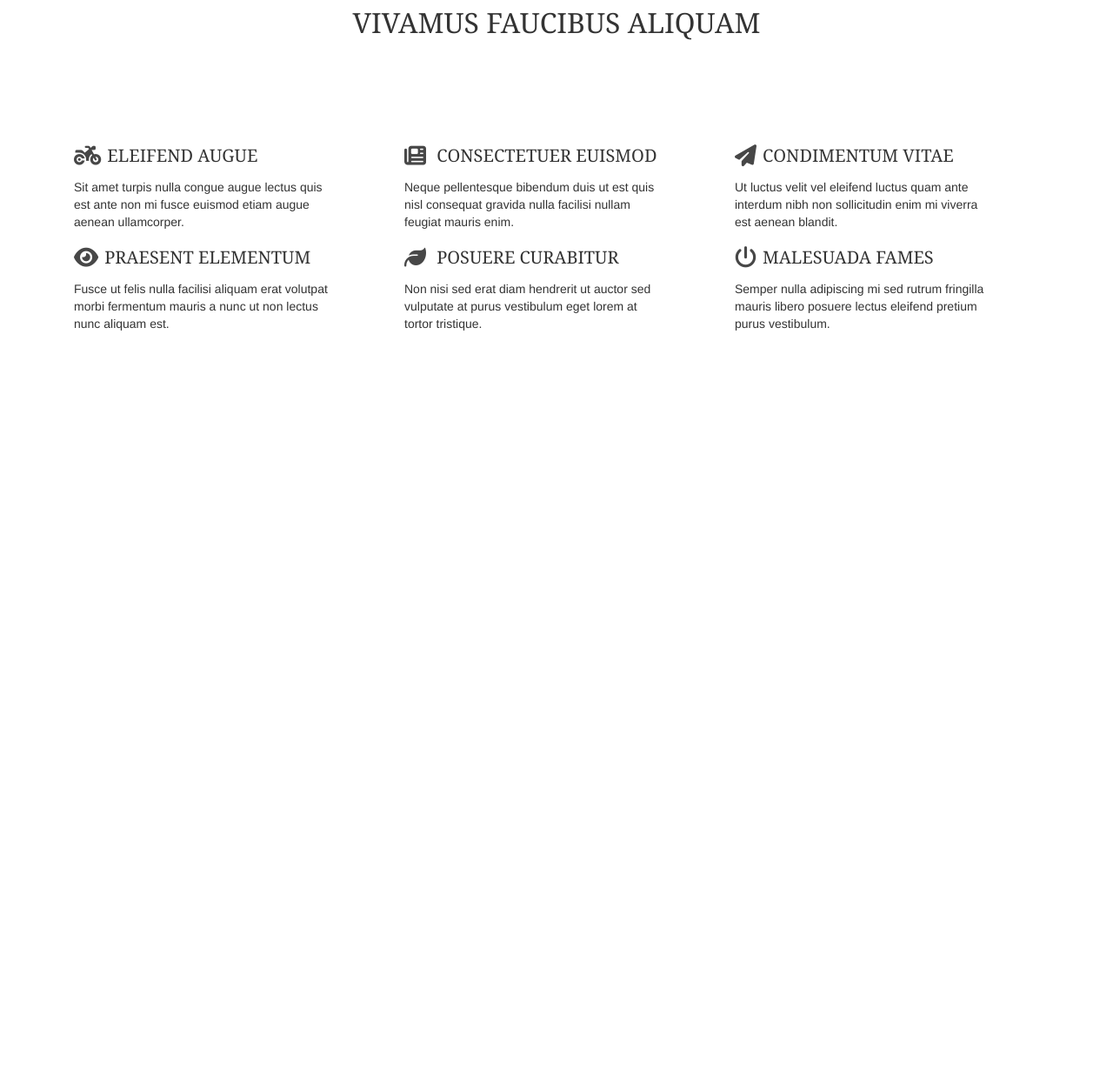
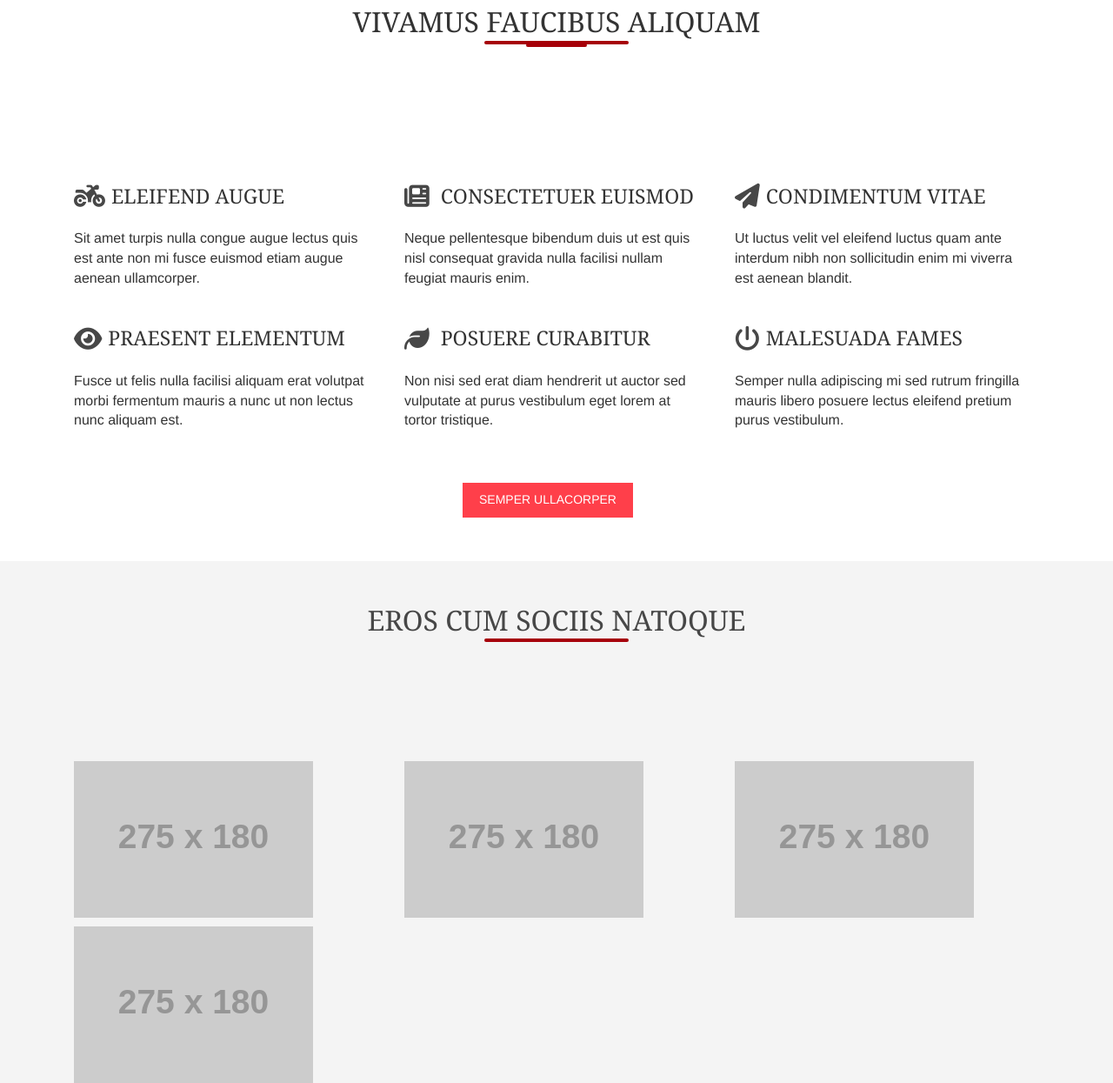
Before and after one commit to syrmonsters/gleblu, a plain HTML site: page index.html in a window 1280 px wide. Shown: the part 1051-2296 px from the top of the page at 87% size. Before the commit the page ends 1443 px from the top, so only its background shows below. Drawn offline with nearby package versions, Linux system fonts and the light colour scheme; placeholder pictures from the web are drawn by us.

Commit message:
Add files via upload

```diff
--- a/index.html
+++ b/index.html
@@ -38,9 +38,9 @@
 
     <div class="wrapper row1">
         <div class="container">
-            <div class="logo">
+
              <a class="title_r" href="index.html">Gleblu</a>
-            </div>
+
 
             <nav id="mainav" class="nav_style">
                 <ul class="clear">
@@ -188,8 +188,8 @@
     <div class="wrapper row3">
         <div class="container">
             <div class="center btmspace-80">
-                <h6 class="heading underline font-x2">
-                    vivamus faucibus aliquam
+                <h6 class="heading underline font-x2 ">
+                    <span class="underline"> vivamus faucibus aliquam</span>
                 </h6>
             </div>
 
@@ -236,7 +236,34 @@
                     </div>
                     </div>
                 </div>
+                <div class="bottom_center">
+                    <a class="btn" href="#">Semper ullacorper</a>
+                </div>
             </div>
+        </div>
+    </div>
+
+    <div class="wrapper row2">
+        <div class="container">
+            <div class="center btmspace-80">
+                <h4 class="heading underline font-x2">
+                    Eros cum sociis natoque
+                </h4>
+            </div>
+            <div class="row bottom_image">
+                    <div class="col-sm ">
+                      <a href="#" class="image"></a>
+                    </div>
+                    <div class="col-sm ">
+                        <a href="#" class="image"></a>
+                    </div>
+                    <div class="col-sm ">
+                        <a href="#" class="image"></a>
+                    </div>
+                    <div class="col-sm ">
+                       <a href="#" class="image"></a>
+                    </div>
+                  </div>
         </div>
     </div>
 
@@ -298,4 +325,59 @@
 
                 </ul>
             </div>
+
+
+
+
+             <div class="row bottom_image">
+                <div class="col-sm ">
+                  <a href="#" class="image"></a>
+                </div>
+                <div class="col-sm ">
+                    <a href="#" class="image"></a>
+                </div>
+                <div class="col-sm ">
+                    <a href="#" class="image"></a>
+                </div>
+                <div class="col-sm ">
+                   <a href="#" class="image"></a>
+                </div>
+              </div>
+
+              <ul class="nospace group">
+
+                <li class="one_quarter first">
+                    <figure class="fixwidth">
+                        <a class="imgover btmspace-30" href="#">
+                            <img src="images/348x261.png" width="248.98" height="186.73" alt>
+
+                        </a>
+                        <figcaption class="bold uppercase center"> Penatibus magnis</figcaption>
+                    </figure>
+                </li>
+                <li class="one_quarter first">
+                    <figure class="fixwidth">
+                        <a class="imgover btmspace-30" href="#">
+                            <img src="images/348x261.png" width="248.98" height="186.73" alt>
+                        </a>
+                        <figcaption class="bold uppercase center"> Parturient montes</figcaption>
+                    </figure>
+                </li>
+                <li class="one_quarter first">
+                    <figure class="fixwidth">
+                        <a class="imgover btmspace-30" href="#">
+                            <img src="images/348x261.png" width="248.98" height="186.73"  alt>
+                        </a>
+                        <figcaption class="bold uppercase center"> nascetur ridiculus</figcaption>
+                    </figure>
+                </li>
+                <li class="one_quarter first">
+                    <figure class="fixwidth">
+                        <a class="imgover btmspace-30" href="#">
+                            <img src="images/348x261.png" width="248.98" height="186.73" alt>
+                        </a>
+                        <figcaption class="bold uppercase center"> aliquam enim donec</figcaption>
+                    </figure>
+                </li>
+            </ul>
             Another one bites the dust------------>
--- a/layout/style/layout.css
+++ b/layout/style/layout.css
@@ -43,23 +43,21 @@ ul{
 
 .wrapper.row1 {
     background-color: #FF3F4A;
-    padding-bottom: 15px;
+
 }
 
-.logo {
-    margin-top: 20px;
-    text-transform: uppercase;
-    color:white;
+.container a{
+    margin-bottom: -5px;
+    padding-top: 10px;
+
 }
-
-
 .title_r{
-    margin: 0;
     padding: 0;
     font-size: 40px;
     text-transform: uppercase;
     font-family: Georgia, "Times New Roman", Times, serif;
     color: #FFFF;
+
 }
 
 .title_r:hover {
@@ -81,21 +79,26 @@ ul{
 
  #mainav {
      float: right;
-     margin-top: -35px;
+
      text-transform: uppercase;
      color: white;
  }
 
  #mainav  ul  li {
     display: inline-block;
-    margin-right: 40px;
-    background-color: red;
     border-color: transparent;
-
 }
 
 #mainav ul li a{
-    color:white;
+    background-color: #A60009;
+}
+
+
+#mainav ul li a{
+    color:inherit;
+    border-color: transparent;
+    display: block;
+    padding: 40px 20px;
 
 }
 
@@ -253,9 +256,7 @@ ul{
     transition: .3s ease-in-out;
 }
 
-.cards:hover{
 
-}
 
 #introblocks article:hover{
     background-color: black;
@@ -295,12 +296,12 @@ ul{
 }
 
 .btmspace-80 {
-    margin-bottom: 50px;
+    margin-bottom: 80px;
 }
 
 .center {
     text-align:center;
-    padding: 50px 0;
+    padding: 40px 0;
 }
 
 .font-x2 {
@@ -312,10 +313,17 @@ ul{
 .bottom_list h4 i {
    color: #474747;
    margin-right: 7px;
+
+}
+
+.bottom_list h4{
+    font-size: 2.3rem;
+    margin-bottom: 25px;
+    margin-top: 35px;
 }
 
 .bottom_list p{
-    font-size: 1.6 rem;
+    font-size:1.6rem;
 }
 
 .bottom_list h4 i:hover {
@@ -335,3 +343,46 @@ ul{
 .clear {
     display: inline-block;
 }
+
+
+.bottom_center {
+    display: flex;
+    align-items: center;
+    justify-content: center;
+    margin-top: 50px;
+    margin-bottom: 50px;
+
+}
+
+.bottom_center a:hover {
+    color:black;
+    border-color:black;
+}
+
+.underline {
+    text-decoration: none;
+    position: relative;
+  }
+
+.underline:after {
+    position: absolute;
+    content: '';
+    height: 4px;
+    bottom: -8px;
+    margin: 0 auto;
+    left: 0;
+    right: 0;
+    width: 15%;
+    background: #A60009;
+    border-radius: 3px;
+
+}
+
+.underline:hover{
+    text-decoration: none;
+}
+
+
+a.image {
+    content:url(http://placehold.it/275x180);
+}
```
Also changed, not shown: images/348x261.png (added).
